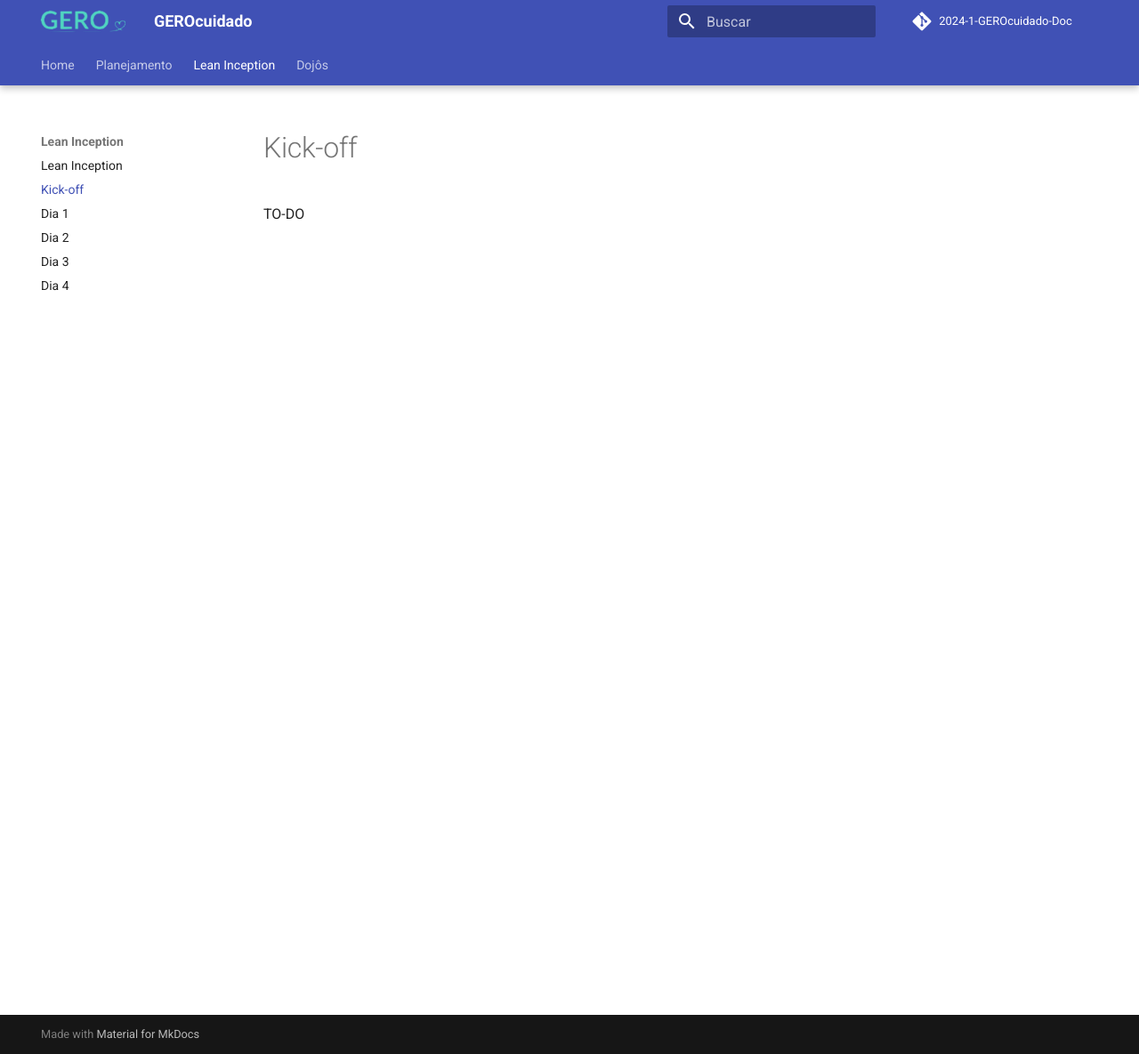
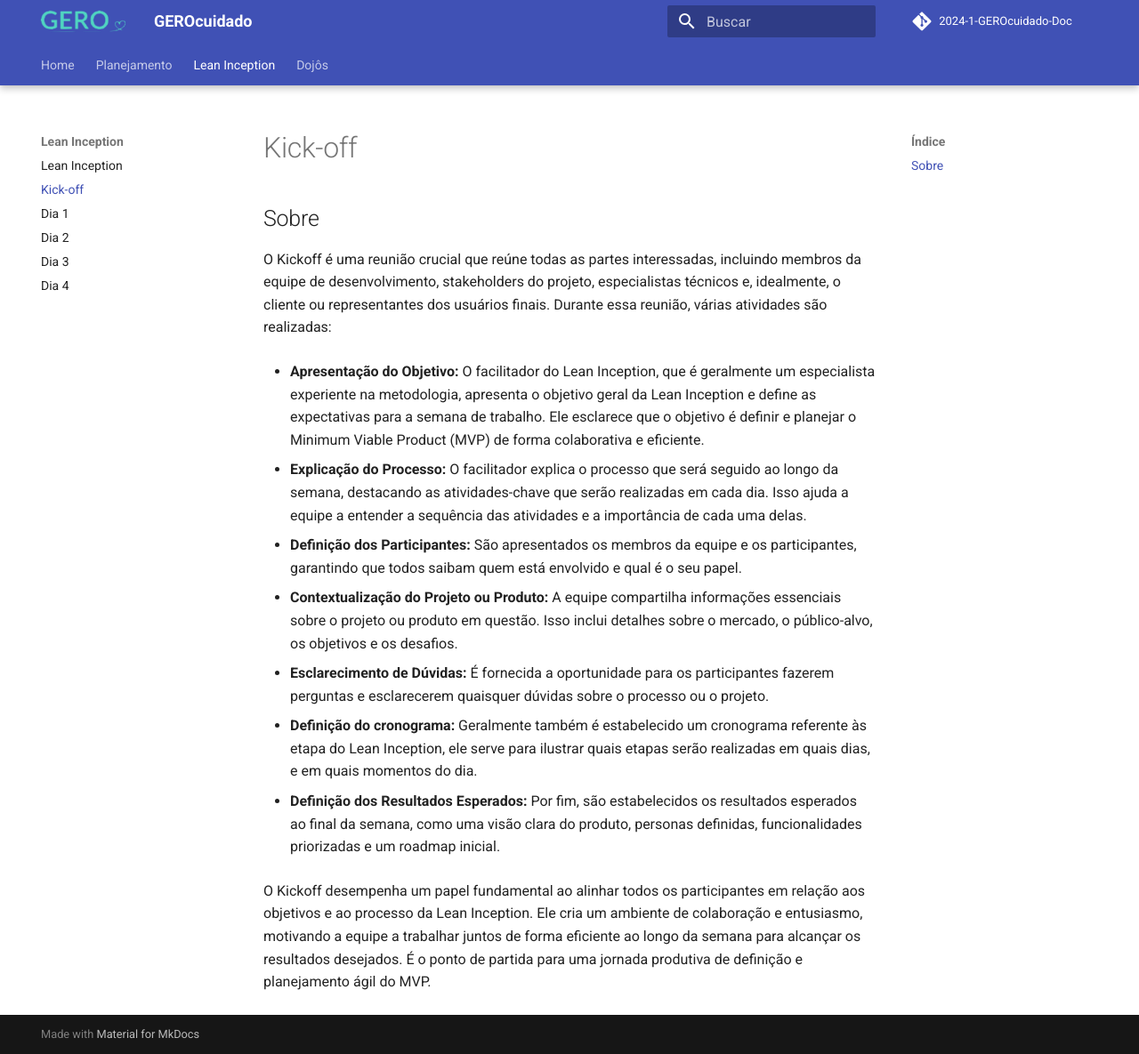
Before and after one commit to fga-eps-mds/2024-1-GEROcuidado-Doc, an MkDocs documentation site: the page built from docs/lean_inception/kickoff.md, in a window 1280 px wide and 1185 px high. Shown: the whole window at 89% size. Built offline with MkDocs 1.6.1 and Material for MkDocs 9.7.7, drawn with Linux system fonts in a browser that asks for light colours; comment, search, counter and statistics services are not loaded.

Commit message:
Add conteúdo kickoff.md

```diff
--- a/docs/lean_inception/kickoff.md
+++ b/docs/lean_inception/kickoff.md
@@ -1 +1,21 @@
-TO-DO
+# Kick-off
+
+## Sobre
+
+O Kickoff é uma reunião crucial que reúne todas as partes interessadas, incluindo membros da equipe de desenvolvimento, stakeholders do projeto, especialistas técnicos e, idealmente, o cliente ou representantes dos usuários finais. Durante essa reunião, várias atividades são realizadas:
+
+* **Apresentação do Objetivo:** O facilitador do Lean Inception, que é geralmente um especialista experiente na metodologia, apresenta o objetivo geral da Lean Inception e define as expectativas para a semana de trabalho. Ele esclarece que o objetivo é definir e planejar o Minimum Viable Product (MVP) de forma colaborativa e eficiente.
+
+* **Explicação do Processo:** O facilitador explica o processo que será seguido ao longo da semana, destacando as atividades-chave que serão realizadas em cada dia. Isso ajuda a equipe a entender a sequência das atividades e a importância de cada uma delas.
+
+* **Definição dos Participantes:** São apresentados os membros da equipe e os participantes, garantindo que todos saibam quem está envolvido e qual é o seu papel.
+
+* **Contextualização do Projeto ou Produto:** A equipe compartilha informações essenciais sobre o projeto ou produto em questão. Isso inclui detalhes sobre o mercado, o público-alvo, os objetivos e os desafios.
+
+* **Esclarecimento de Dúvidas:** É fornecida a oportunidade para os participantes fazerem perguntas e esclarecerem quaisquer dúvidas sobre o processo ou o projeto.
+
+* **Definição do cronograma:** Geralmente também é estabelecido um cronograma referente às etapa do Lean Inception, ele serve para ilustrar quais etapas serão realizadas em quais dias, e em quais momentos do dia.
+
+* **Definição dos Resultados Esperados:** Por fim, são estabelecidos os resultados esperados ao final da semana, como uma visão clara do produto, personas definidas, funcionalidades priorizadas e um roadmap inicial.
+
+O Kickoff desempenha um papel fundamental ao alinhar todos os participantes em relação aos objetivos e ao processo da Lean Inception. Ele cria um ambiente de colaboração e entusiasmo, motivando a equipe a trabalhar juntos de forma eficiente ao longo da semana para alcançar os resultados desejados. É o ponto de partida para uma jornada produtiva de definição e planejamento ágil do MVP.
```
